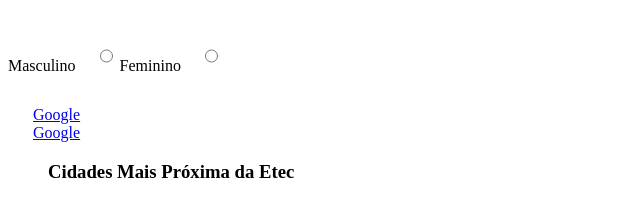
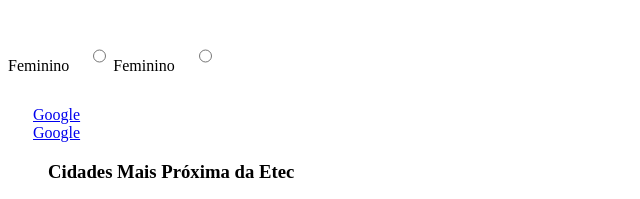
Before and after one commit to dileibs/revisao-front-main, a plain HTML site: page index.html in a window 1280 px wide. Shown: the part 330-529 px from the top of the page, 0-640 px from the left. Drawn offline with Linux system fonts and the light colour scheme; a web font is replaced by a local one.

Commit message:
Update index.html

```diff
--- a/index.html
+++ b/index.html
@@ -26,7 +26,7 @@
 
     <span>Texto span</span><br/>
 
-    <label for="mas">Masculino</label>
+    <label for="mas">Feminino</label>
     <input type="radio" name="sexo" id="mas">
     <label for="fem">Feminino</label>
     <input type="radio" name="sexo" id="fem"><br/>
```
